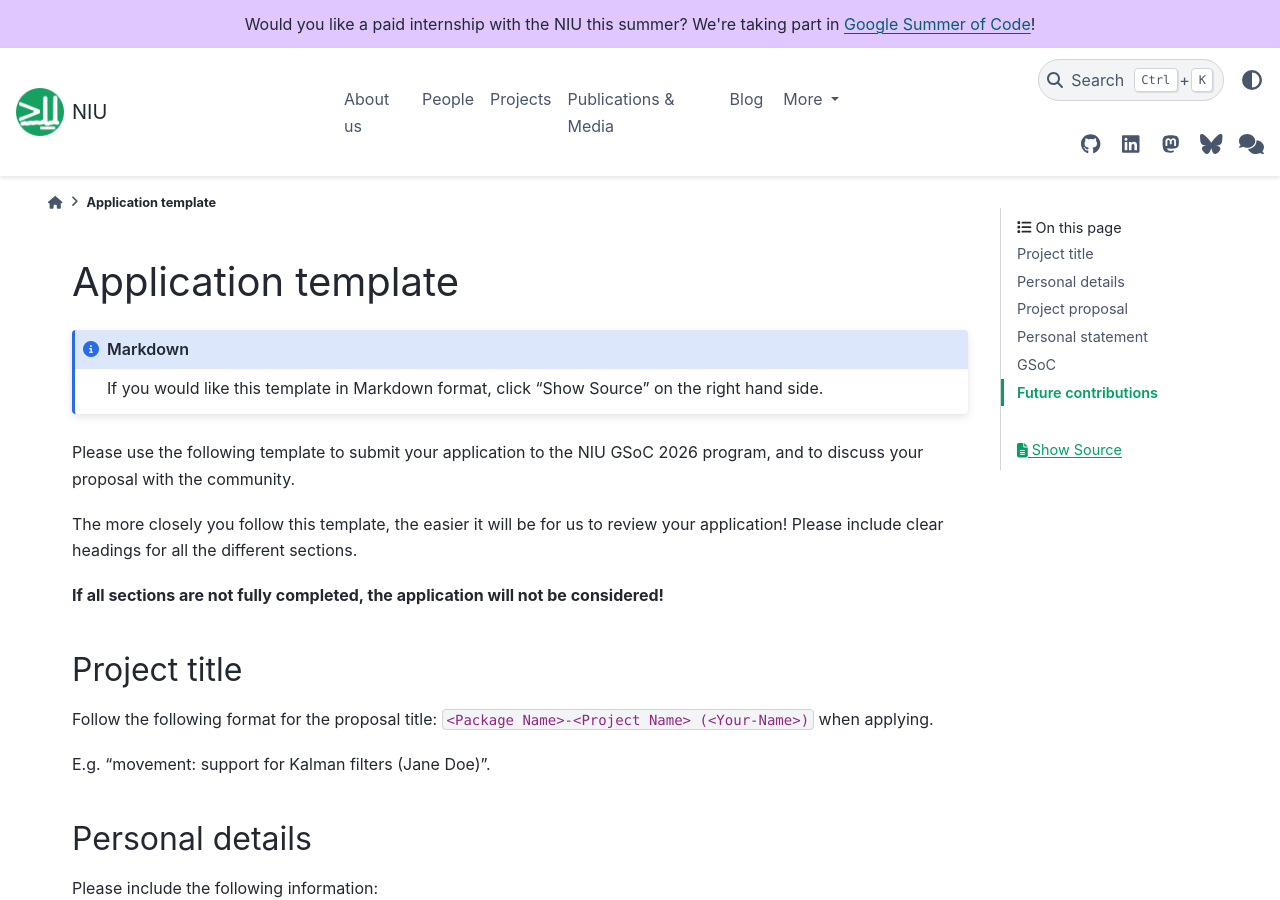
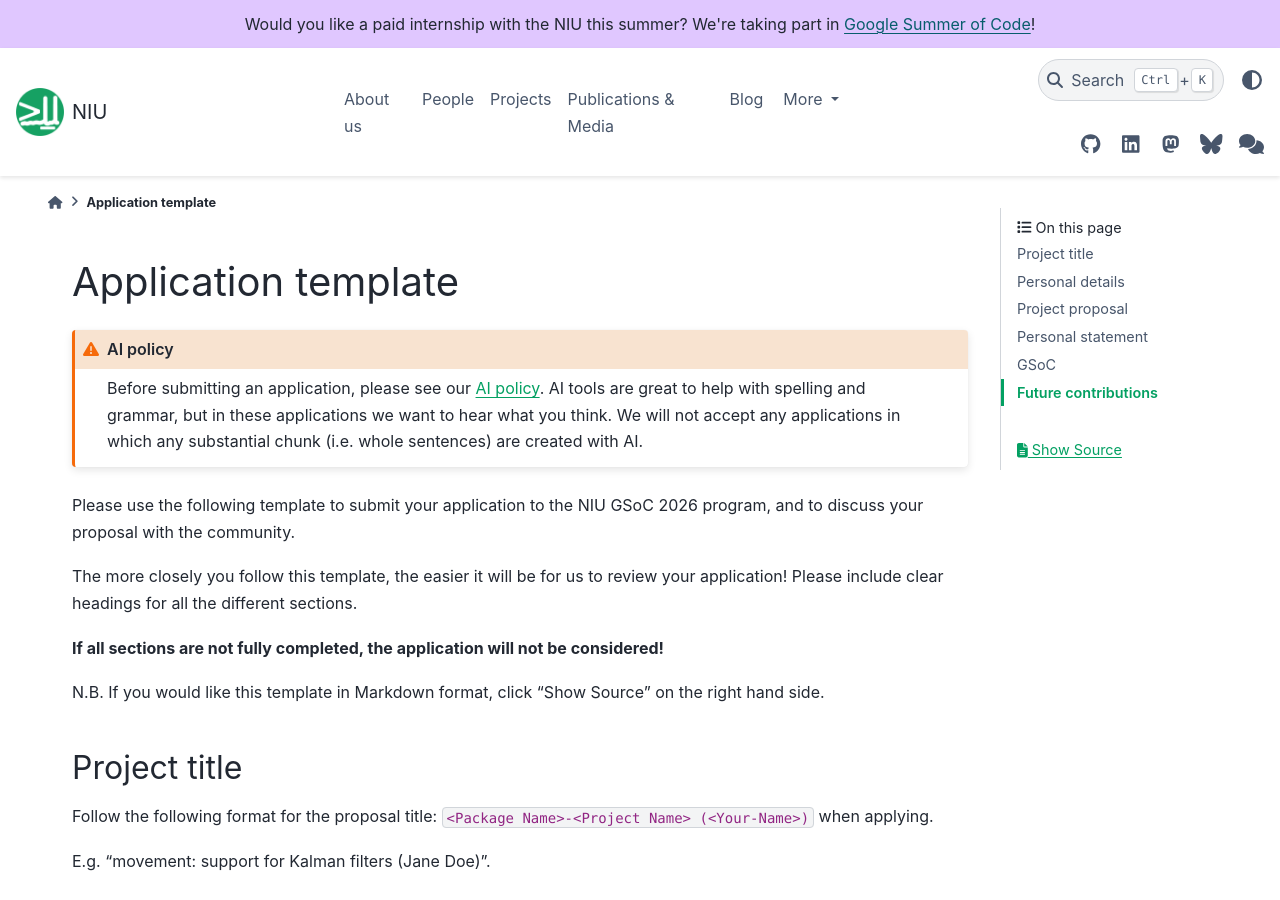
Before and after one commit to neuroinformatics-unit/neuroinformatics-unit.github.io, a Sphinx documentation site: the page built from docs/source/get-involved/gsoc/2026/application_template.md, in a window 1280 px wide and 900 px high. Built offline with Sphinx 7.4.7 and the PyData theme 0.15.4, drawn with Linux system fonts in a browser that asks for light colours; nearby versions of some CDN libraries.

Commit message:
Add note about AI

```diff
--- a/docs/source/get-involved/gsoc/2026/application_template.md
+++ b/docs/source/get-involved/gsoc/2026/application_template.md
@@ -1,8 +1,10 @@
 # Application template
 
-::: {admonition} Markdown
-:class: note
-If you would like this template in Markdown format, click "Show Source" on the right hand side.
+::: {admonition} AI policy
+:class: warning
+Before submitting an application, please see our [AI policy](../../ai_policy). AI tools are great to help with spelling
+and grammar, but in these applications we want to hear what you think. We will not accept any applications in which any
+substantial chunk (i.e. whole sentences) are created with AI.
 :::
 
 
@@ -11,6 +13,9 @@ Please use the following template to submit your application to the NIU GSoC 202
 The more closely you follow this template, the easier it will be for us to review your application! Please include clear headings for all the different sections.
 
 **If all sections are not fully completed, the application will not be considered!**
+
+N.B. If you would like this template in Markdown format, click "Show Source" on the right hand side.
+
 
 ## Project title
 Follow the following format for the proposal title: `<Package Name>-<Project Name> (<Your-Name>)` when applying.
```
